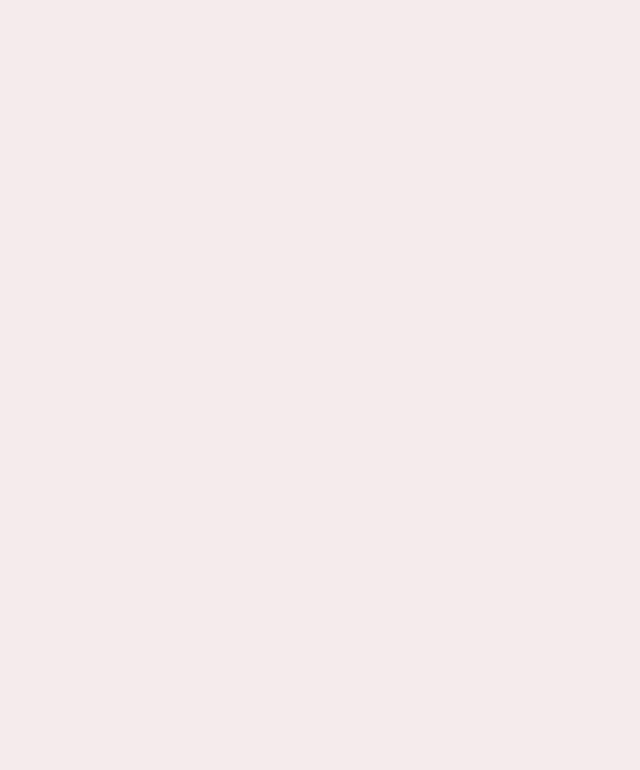
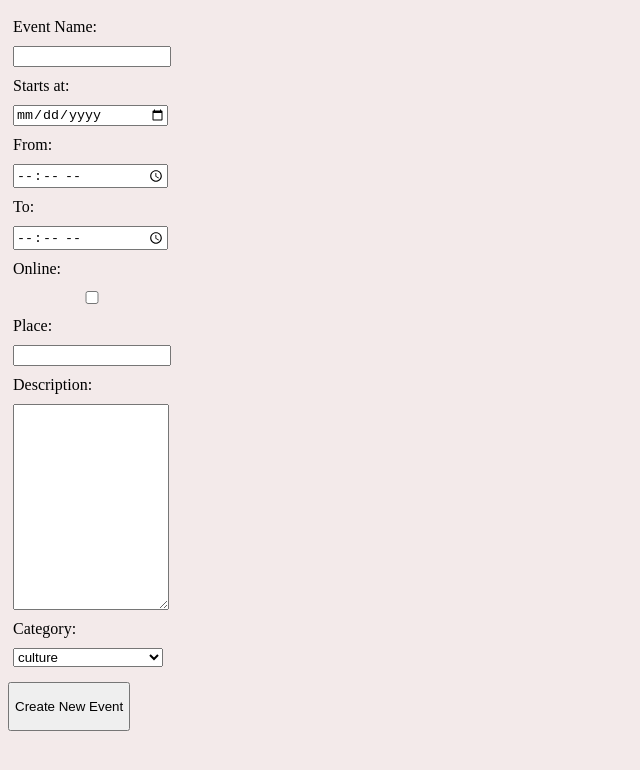
Before and after one commit to marzena-maria/meeting-app-frontend, a React (Create React App) app: page /event-form in a window 1280 px wide. Shown: the top 770 px of the page, without its empty margins (0-640 px from the left). Built offline with nearby package versions, Linux system fonts and the light colour scheme.

Commit message:
[event form changed]

```diff
--- a/src/App.js
+++ b/src/App.js
@@ -5,6 +5,8 @@ import Register from "./Components/Forms/UserForms/Register";
 import Login from "./Components/Forms/UserForms/Login";
 import UserProfile from "./Components/Pages/UserProfile";
 import Home from "./Components/Pages/Home";
+import EventForm from './Components/Forms/EventForm/EventForm';
+//import Maps from './Components/Pages/Maps/Maps';
 
 function App() {
   return (
@@ -28,7 +30,9 @@ function App() {
 
     {/* <NavBar /> */}
     <Switch>
-
+      <Route path ="/event-form" component={EventForm} exact />
+      {/* <Route path ="/location" component={Maps} exact />  */}
+      <Route path ="/register" component={Register} exact />
       <Route path ="/register" component={Register} exact />
       <Route path ="/login" component={Login} exact />
       <Route path ="/user_profile" component={UserProfile} exact />
--- a/src/Components/Forms/EventForm/EventForm.js
+++ b/src/Components/Forms/EventForm/EventForm.js
@@ -9,7 +9,12 @@ const EventForm = () => {
             const response = await axios.post('/events/add-new-event', {
                 eventName,
                 startingDate,
+                timeFrom,
+                timeTo,
                 online,
+                //location,
+                //address,
+                place,
                 description,
                 category
             })
@@ -24,25 +29,24 @@ const EventForm = () => {
     };
 
 
-    //const [organizer, setOrganizer] = React.useState('');
     const [eventName, setEventName] = React.useState('');
+    const [startingDate, setStartingDate] = React.useState('');
+    const [timeFrom, setTimeFrom] = React.useState('');
+    const [timeTo, setTimeTo] = React.useState('');
+    const [online, setOnline] = React.useState(false);
+    //const [location, setLocation] = React.useState('locationInitialState');
 
-    const [startingDate, setStartingDate] = React.useState('');
-    //const [finishingDate, setFinishingDate] = React.useState('');
-    const [online, setOnline] = React.useState(false);
-    // const [location, setLocation] = React.useState(locationInitialState);
+    //address - start
+    const [place, setPlace] = React.useState('');
+    // const [street, setStreet] = React.useState('');
+    // const [city, setCity] = React.useState('');
+    // const [country, setCountry] = React.useState('');
+    // const [postalCode, setPostalCode] = React.useState('');
+    //address - end
+
     const [description, setDescription] = React.useState('');
-
-    // categories
-    //const [category, setCategory] = React.useState([ '', 'culture', 'sport', 'learning languages', 'other' ]);
-    //const Options = category.map(Options => Options);
-
     const [category, setCategory] = React.useState('');
 
-    // function handleOptions(event) {
-    //     console.clear()
-    //     console.log((category[event.target.value]))
-    // };
 
     return (
         <div className='formContainer'>
@@ -62,6 +66,20 @@ const EventForm = () => {
                     type='date'
                 />
 
+                <label htmlFor='time'>From:</label>
+                <input
+                    onChange={event => {setTimeFrom(event.target.value)}}
+                    className='timeFromInput'
+                    type='time'
+                />
+
+                <label htmlFor='time'>To:</label>
+                <input
+                    onChange={event => {setTimeTo(event.target.value)}}
+                    className='timeToInput'
+                    type='time'
+                />
+
                 <label htmlFor='online'>Online:</label>
                 <input
                     onChange={event => {setOnline(event.target.checked)}}
@@ -69,6 +87,14 @@ const EventForm = () => {
                     type='checkbox'
                     checked={online}
                 />
+
+                <label htmlFor='place'>Place:</label>
+                <input
+                    onChange={event => {setPlace(event.target.value)}}
+                    className='placeInput'
+                    type='text'
+                />
+
 
                 <label htmlFor='description'>Description:</label>
                 <textarea
--- a/src/Components/Pages/Home.js
+++ b/src/Components/Pages/Home.js
@@ -1,18 +1,18 @@
-import React from "react";
-import NavBar from "../shared/NavBar";
-import Slider from "../Slider/Slider"
-import SearchFromInput from "./SearchFromInput/SearchFromInput";
+import React from 'react'
+import NavBar from "../shared/NavBar"
+
+import SearchFromInput from './SearchFromInput/SearchFromInput';
 import SearchFromNav from './SearchFromNav/SearchFromNav';
 
 function Home() {
     return (
         <div>
             <NavBar />
-      <Slider />
+
             <SearchFromNav />
             <SearchFromInput />
         </div>
-  );
-}
+    )
+};
 
 export default Home;
```
Lines whose indentation alone changed are shown as unchanged.
